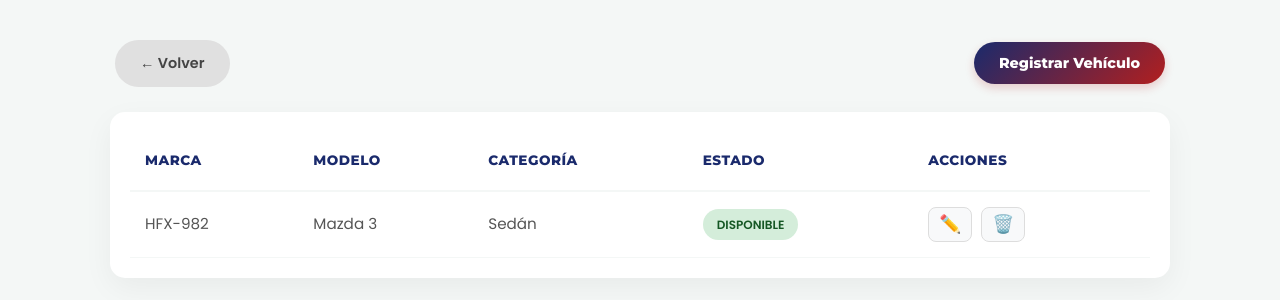
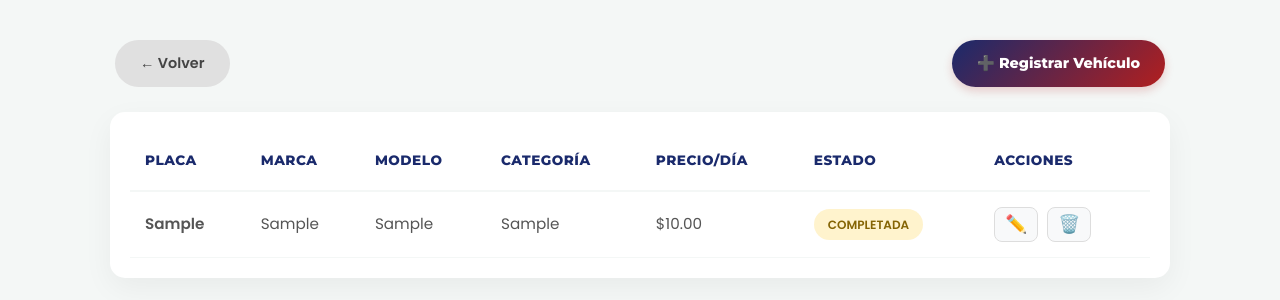
Before and after one commit to Mancipe23/Taller-Monol-tico, a PHP site: page /views/opcionvehiculo.php in a window 1280 px wide. Shown: the part 160-460 px from the top of the page. Run offline with PHP 8.4, Linux system fonts and the light colour scheme; tables that the repository leaves empty or names only in its code hold one stand-in row (values such as "Sample post").

Commit message:
corregidos vehiculos, clientes y vistas

```diff
--- a/controllers/VehiculoController.php
+++ b/controllers/VehiculoController.php
@@ -5,15 +5,20 @@ use app\models\entities\Vehiculos;
 use app\models\Queries\VehiculosQuery;
 
 class VehiculoController {
-     public function getLista()
-    {
+
+    public function listar() {
         return VehiculosQuery::getAllVehiculos();
     }
 
-public function disponibles() {
+    public function getLista() {
+        return VehiculosQuery::getAllVehiculos();
+    }
+
+    public function disponibles() {
         return VehiculosQuery::getDisponibles();
     }
-     public function crear($vehiculo) {
+
+    public function crear($vehiculo) {
         return VehiculosQuery::insertarVehiculos($vehiculo);
     }
 
@@ -21,8 +26,7 @@ public function disponibles() {
         return VehiculosQuery::eliminarVehiculos($id);
     }
 
-    public function cambiarEstado($id, $estado)
-    {
+    public function cambiarEstado($id, $estado) {
         return VehiculosQuery::actualizarEstado($id, $estado);
     }
 }
--- a/models/Queries/VehiculosQuery.php
+++ b/models/Queries/VehiculosQuery.php
@@ -4,43 +4,50 @@ namespace app\models\Queries;
 use app\models\config\ConnectionDB;
 use app\models\entities\Vehiculos;
 
+require_once __DIR__ . '/../entities/Vehiculos.php';
+
 class VehiculosQuery
 {
     static function getAllVehiculos()
     {
-        $sql = "SELECT id, marca, modelo, anio, categoria, estado  FROM vehiculos";
+        $sql = "SELECT id, marca, placa, modelo, categoria, estado, precio_dia FROM vehiculos";
         $connDb = new ConnectionDB();
         $result = $connDb->execute($sql);
         $list = [];
+
         if ($result) {
             while ($row = $result->fetch_assoc()) {
                 $vehiculos = new Vehiculos(
                     $row['id'],
                     $row['marca'],
+                    $row['placa'],
                     $row['modelo'],
-                $row['anio'],
                     $row['categoria'],
-                $row['estado']
+                    $row['estado'],
+                    $row['precio_dia']
                 );
                 array_push($list, $vehiculos);
             }
+        }
+
         $connDb->close();
         return $list;
     }
-}
 
-    public static function insertarVehiculos($vehiculos) {
+    public static function insertarVehiculos($vehiculos)
+    {
         $connDb = new ConnectionDB();
-    $sql = "INSERT INTO vehiculos (marca, modelo, anio, categoria, estado)
-            VALUES (?, ?, ?, ?, ?)";
+        $sql = "INSERT INTO vehiculos (marca, placa, modelo, categoria, estado, precio_dia)
+                VALUES (?, ?, ?, ?, ?, ?)";
         $params = [
-                 'type' => 'ssiss',
+            'type'  => 'sssssd',
             'datos' => [
                 $vehiculos->get('marca'),
+                $vehiculos->get('placa'),
                 $vehiculos->get('modelo'),
-        $vehiculos->get('anio'),
                 $vehiculos->get('categoria'),
-        $vehiculos->get('estado')
+                $vehiculos->get('estado'),
+                $vehiculos->get('precio_dia')
             ]
         ];
 
@@ -49,7 +56,8 @@ class VehiculosQuery
         return $result;
     }
 
-    public static function eliminarVehiculos($id) {
+    public static function eliminarVehiculos($id)
+    {
         $connDb = new ConnectionDB();
         $sql = "DELETE FROM vehiculos WHERE id = ?";
         $result = $connDb->executeUpdateData($sql, [
@@ -59,34 +67,41 @@ class VehiculosQuery
         $connDb->close();
         return $result;
     }
-        static function getDisponibles() {
-        $sql = "SELECT id, marca, modelo, anio, categoria, estado FROM vehiculos WHERE estado = 'disponible'";
+
+    static function getDisponibles()
+    {
+        $sql = "SELECT id, marca, placa, modelo, categoria, estado, precio_dia
+                FROM vehiculos WHERE estado = 'Disponible'";
         $connDb = new ConnectionDB();
         $result = $connDb->execute($sql);
         $list = [];
+
         if ($result) {
             while ($row = $result->fetch_assoc()) {
                 $vehiculo = new Vehiculos(
                     $row['id'],
                     $row['marca'],
+                    $row['placa'],
                     $row['modelo'],
-                    $row['anio'],
                     $row['categoria'],
-                    $row['estado']
+                    $row['estado'],
+                    $row['precio_dia']
                 );
                 $list[] = $vehiculo;
             }
         }
+
         $connDb->close();
         return $list;
     }
+
     static function actualizarEstado($id, $nuevoEstado)
     {
         $sql = "UPDATE vehiculos SET estado = ? WHERE id = ?";
         $connDb = new ConnectionDB();
         $result = $connDb->executeUpdateData($sql, [
-            "type" => "si",
-            "datos" => [$nuevoEstado, $id]
+            'type'  => 'si',
+            'datos' => [$nuevoEstado, $id]
         ]);
         $connDb->close();
         return $result;
--- a/models/entities/Vehiculos.php
+++ b/models/entities/Vehiculos.php
@@ -1,25 +1,41 @@
 <?php
+namespace app\models\entities;
 
-namespace app\models\entities;
 use app\models\config\ModelBase;
-class Vehiculos extends ModelBase{
 
-    protected $id = 0;
-    protected $marca = null;
-    protected $modelo;
-    protected $anio;
-    protected $categoria;
-    protected $estado;
-    public function __construct($id, $marca, $modelo, $anio, $categoria, $estado = 'Disponible') {
-        $this->id = $id;
-        $this->marca = $marca;
-        $this->modelo = $modelo;
-        $this->anio = $anio;
-        $this->categoria = $categoria;
-        $this->estado = $estado;
+require_once __DIR__ . '/../config/model_base.php';
+
+class Vehiculos extends ModelBase
+{
+    protected $id        = 0;
+    protected $marca     = null;
+    protected $placa     = null;
+    protected $modelo    = null;
+    protected $categoria = null;
+    protected $estado    = 'Disponible';
+    protected $precio_dia = 0;
+
+    public function __construct($id, $marca, $placa, $modelo, $categoria, $estado = 'Disponible', $precio_dia = 0)
+    {
+        $this->id         = $id;
+        $this->marca      = $marca;
+        $this->placa      = $placa;
+        $this->modelo     = $modelo;
+        $this->categoria  = $categoria;
+        $this->estado     = $estado;
+        $this->precio_dia = $precio_dia;
     }
 
-    public function get($propiedad) {
-    return $this->$propiedad;
+    public function getAllData()
+    {
+        return [
+            'id'         => $this->id,
+            'marca'      => $this->marca,
+            'placa'      => $this->placa,
+            'modelo'     => $this->modelo,
+            'categoria'  => $this->categoria,
+            'estado'     => $this->estado,
+            'precio_dia' => $this->precio_dia,
+        ];
     }
- }
+}
--- a/views/opcionvehiculo.php
+++ b/views/opcionvehiculo.php
@@ -1,13 +1,24 @@
+<?php
+require_once __DIR__ . '/../models/config/model_base.php';
+require_once __DIR__ . '/../models/config/connection_db.php';
+require_once __DIR__ . '/../models/entities/Vehiculos.php';
+require_once __DIR__ . '/../models/Queries/VehiculosQuery.php';
+require_once __DIR__ . '/../controllers/VehiculoController.php';
+
+use app\controllers\VehiculoController;
+
+$controller = new VehiculoController();
+$vehiculos  = $controller->listar();
+?>
 <!DOCTYPE html>
 <html lang="es">
 <head>
     <meta charset="UTF-8">
     <meta name="viewport" content="width=device-width, initial-scale=1.0">
-    <title>AlquilerVehículos</title>
+    <title>RentCar Pro - Vehículos</title>
     <link rel="stylesheet" href="../public/style.css">
 </head>
 <body class="fade-in">
-
 <div class="container">
     <header>
         <h1>Gestión de Flota</h1>
@@ -16,35 +27,56 @@
 
     <div class="action-bar">
         <a href="inicio.php" class="btn-back">← Volver</a>
-            <button class="btn-add">Registrar Vehículo</button>
+        <a href="crear_vehiculo.php" class="btn-add">➕ Registrar Vehículo</a>
     </div>
 
     <div class="table-responsive">
         <table class="main-table">
             <thead>
                 <tr>
+                    <th>Placa</th>
                     <th>Marca</th>
                     <th>Modelo</th>
                     <th>Categoría</th>
+                    <th>Precio/Día</th>
                     <th>Estado</th>
                     <th>Acciones</th>
                 </tr>
             </thead>
             <tbody>
+                <?php if (!empty($vehiculos)): ?>
+                    <?php foreach ($vehiculos as $v): ?>
                         <tr>
-                        <td>HFX-982</td>
-                        <td>Mazda 3</td>
-                        <td>Sedán</td>
-                        <td><span class="tag available">Disponible</span></td>
+                            <td><strong><?= htmlspecialchars($v->get('placa')) ?></strong></td>
+                            <td><?= htmlspecialchars($v->get('marca')) ?></td>
+                            <td><?= htmlspecialchars($v->get('modelo')) ?></td>
+                            <td><?= htmlspecialchars($v->get('categoria')) ?></td>
+                            <td>$<?= number_format($v->get('precio_dia'), 2) ?></td>
                             <td>
-                            <button class="btn-icon">✏️</button>
-                            <button class="btn-icon delete">🗑️</button>
+                                <?php
+                                    $estado = strtolower($v->get('estado'));
+                                    $clase  = ($estado === 'disponible') ? 'available' : 'rented';
+                                ?>
+                                <span class="tag <?= $clase ?>"><?= ucfirst($estado) ?></span>
+                            </td>
+                            <td>
+                                <button class="btn-icon" onclick='openEditModal(<?= json_encode($v->getAllData()) ?>)'>✏️</button>
+                                <a href="eliminar_vehiculo.php?id=<?= $v->get('id') ?>"
+                                   class="btn-icon delete"
+                                   onclick="return confirm('¿Estás seguro?')">🗑️</a>
                             </td>
                         </tr>
+                    <?php endforeach; ?>
+                <?php else: ?>
+                    <tr>
+                        <td colspan="7" style="text-align:center; padding:30px;">
+                            No hay vehículos registrados.
+                        </td>
+                    </tr>
+                <?php endif; ?>
             </tbody>
         </table>
     </div>
 </div>
-
 </body>
 </html>
```
Also changed, not shown: models/Queries/ClientesQuery.php (+13 -31 lines), models/entities/cliente.php (+24 -13 lines), views/opcionclientes.php (+26 -70 lines). Lines whose indentation alone changed are shown as unchanged.
